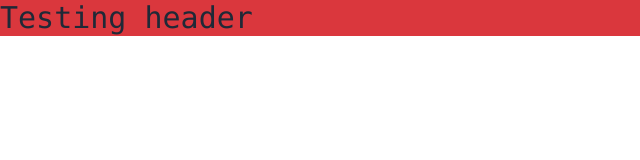
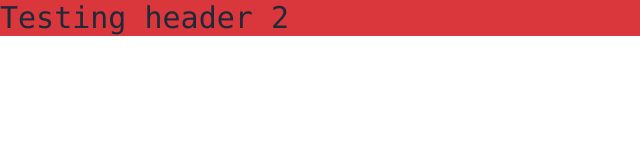
Before and after one commit to Jayed/assignment-3-JayedHossain, a plain HTML site: page index.html in a window 1280 px wide. Shown: the full height of the page, 0-640 px from the left. Drawn offline with nearby package versions, Linux system fonts and the light colour scheme.

Commit message:
testing commit

```diff
--- a/index.html
+++ b/index.html
@@ -29,7 +29,7 @@
   <body>
     <!-- Header section  -->
     <header class="">
-      <h1 class="bg-clifford font-mono text-3xl">Testing header</h1>
+      <h1 class="bg-clifford font-mono text-3xl">Testing header 2</h1>
     </header>
     <!-- Main section  -->
     <main class=""></main>
```
